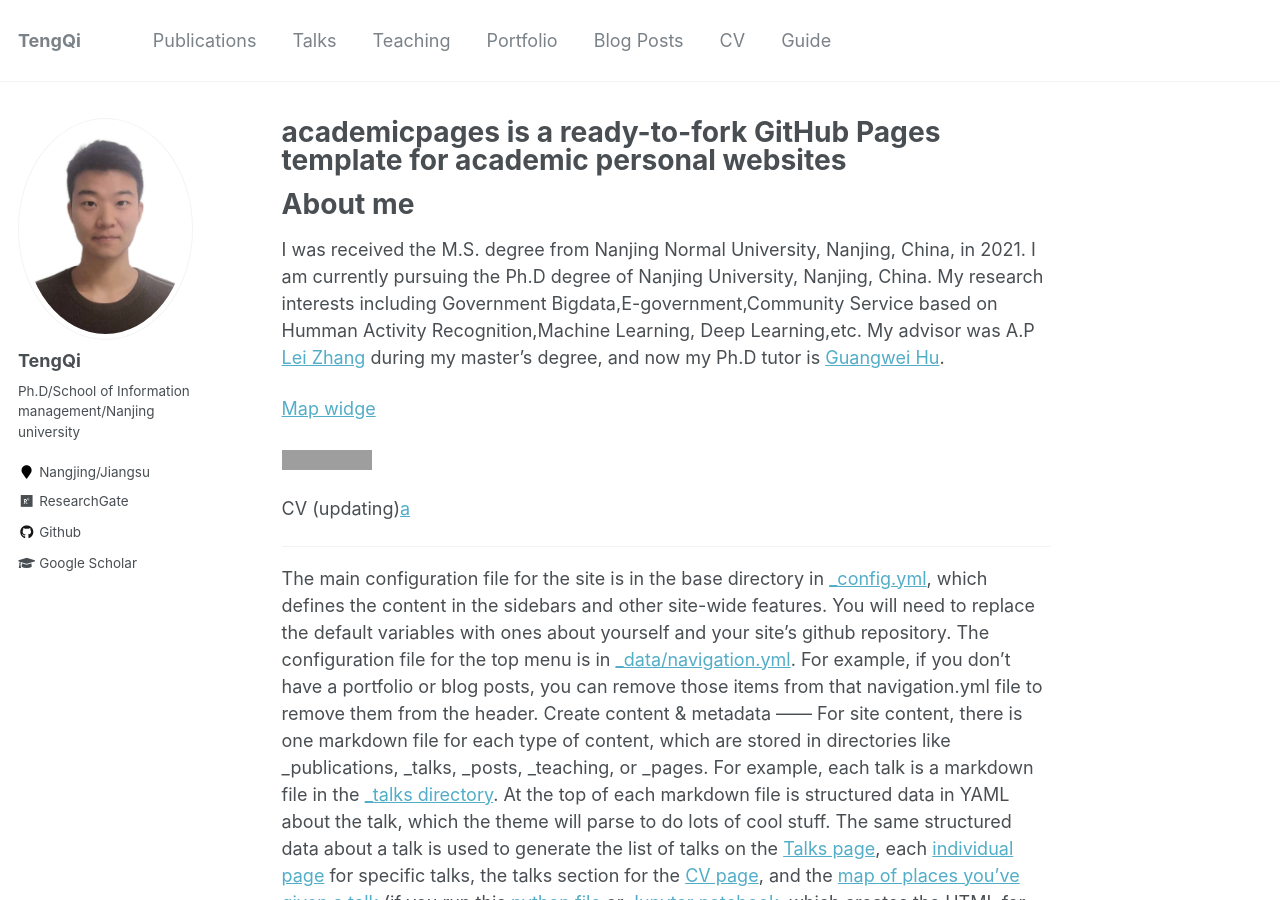
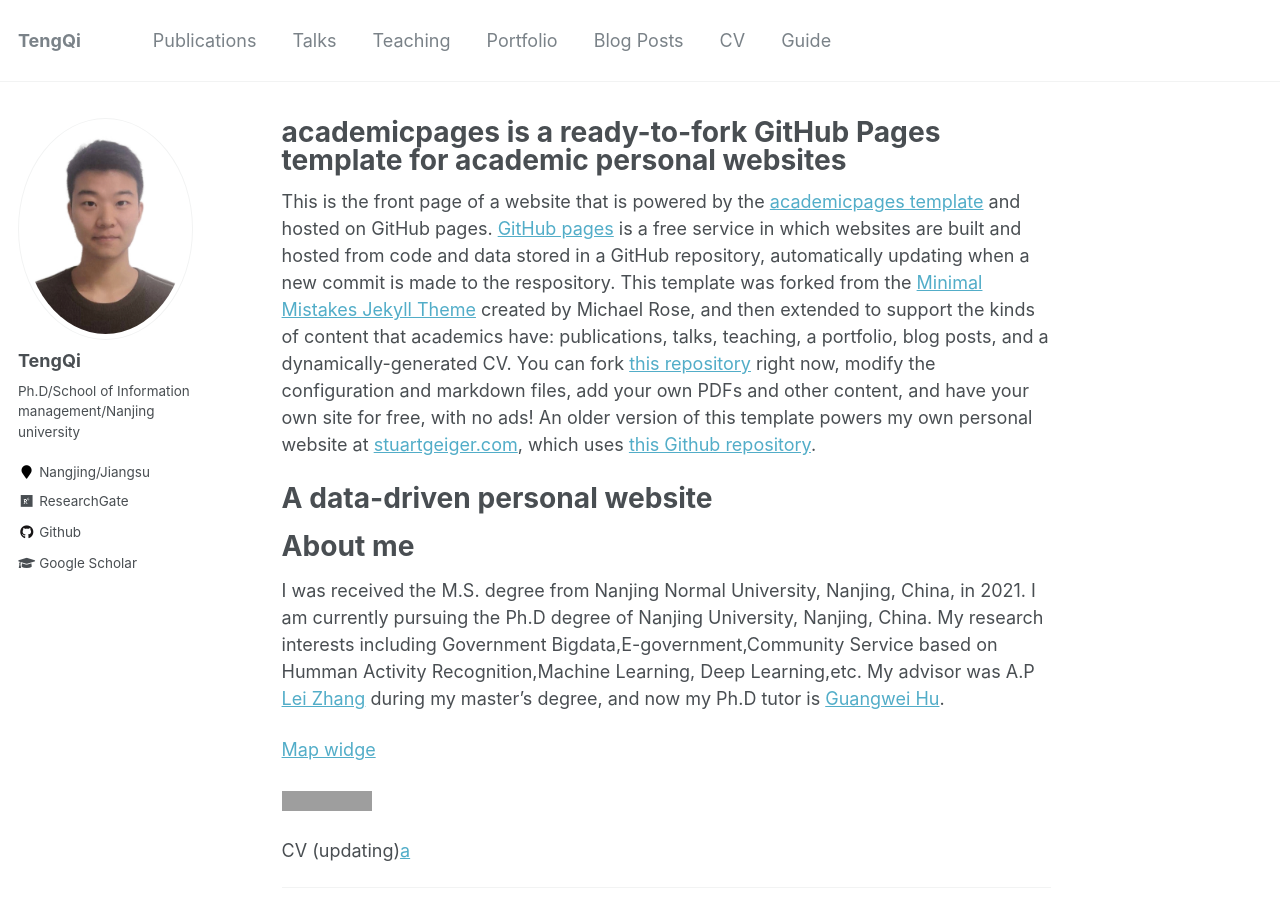
Before and after one commit to tengqi159/tengqi.github.io, a Jekyll site: the page built from _pages/about.md, in a window 1280 px wide and 900 px high. Built offline with Jekyll 4.4.1, drawn with Linux system fonts in a browser that asks for light colours; grey boxes are pictures that could not be loaded.

Commit message:
Update about.md

```diff
--- a/_pages/about.md
+++ b/_pages/about.md
@@ -8,7 +8,10 @@
   - /about.html
 ---
 
+This is the front page of a website that is powered by the [academicpages template](https://github.com/academicpages/academicpages.github.io) and hosted on GitHub pages. [GitHub pages](https://pages.github.com) is a free service in which websites are built and hosted from code and data stored in a GitHub repository, automatically updating when a new commit is made to the respository. This template was forked from the [Minimal Mistakes Jekyll Theme](https://mmistakes.github.io/minimal-mistakes/) created by Michael Rose, and then extended to support the kinds of content that academics have: publications, talks, teaching, a portfolio, blog posts, and a dynamically-generated CV. You can fork [this repository](https://github.com/academicpages/academicpages.github.io) right now, modify the configuration and markdown files, add your own PDFs and other content, and have your own site for free, with no ads! An older version of this template powers my own personal website at [stuartgeiger.com](http://stuartgeiger.com), which uses [this Github repository](https://github.com/staeiou/staeiou.github.io).
 
+A data-driven personal website
+======
 
 About me
 ========
```
